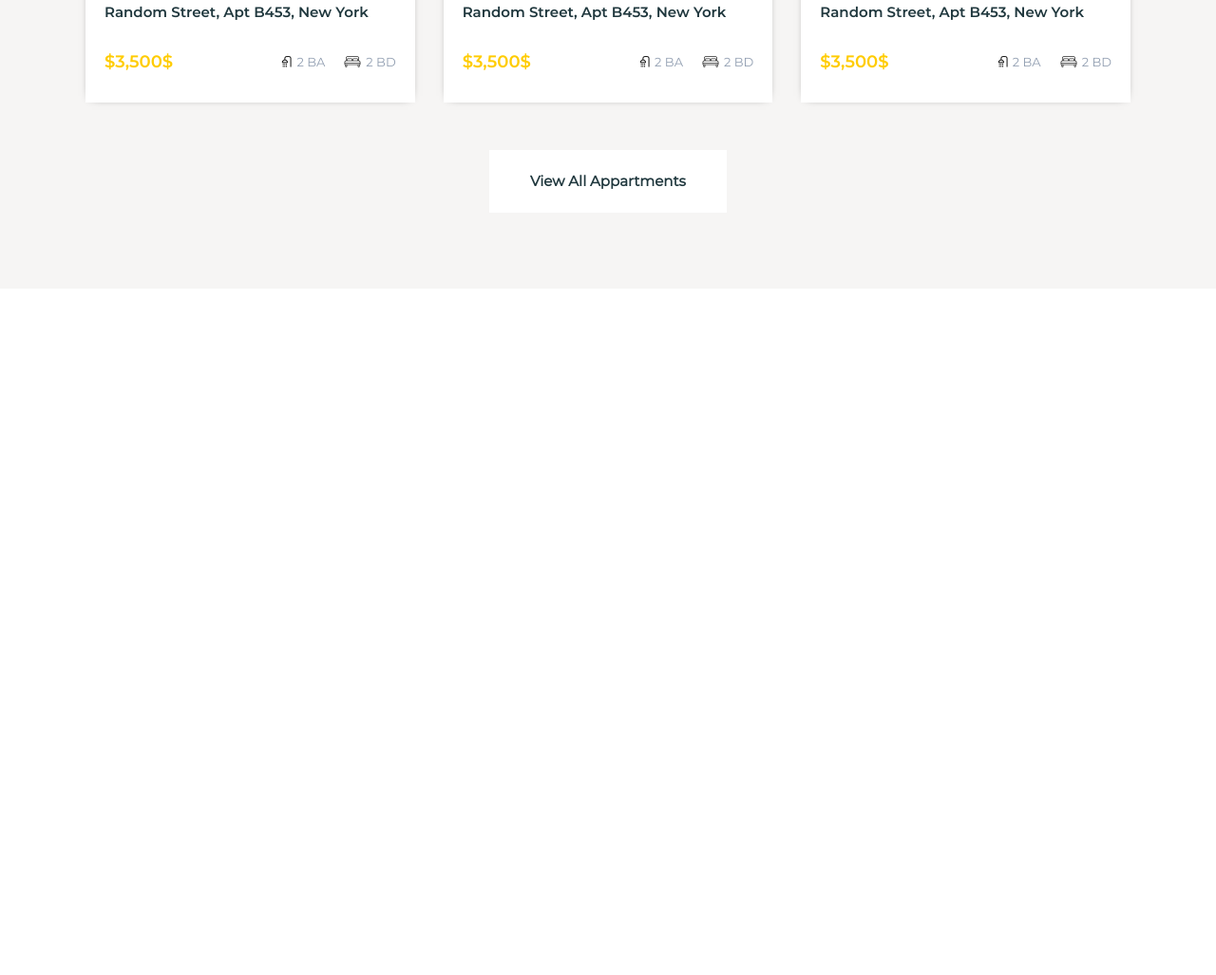
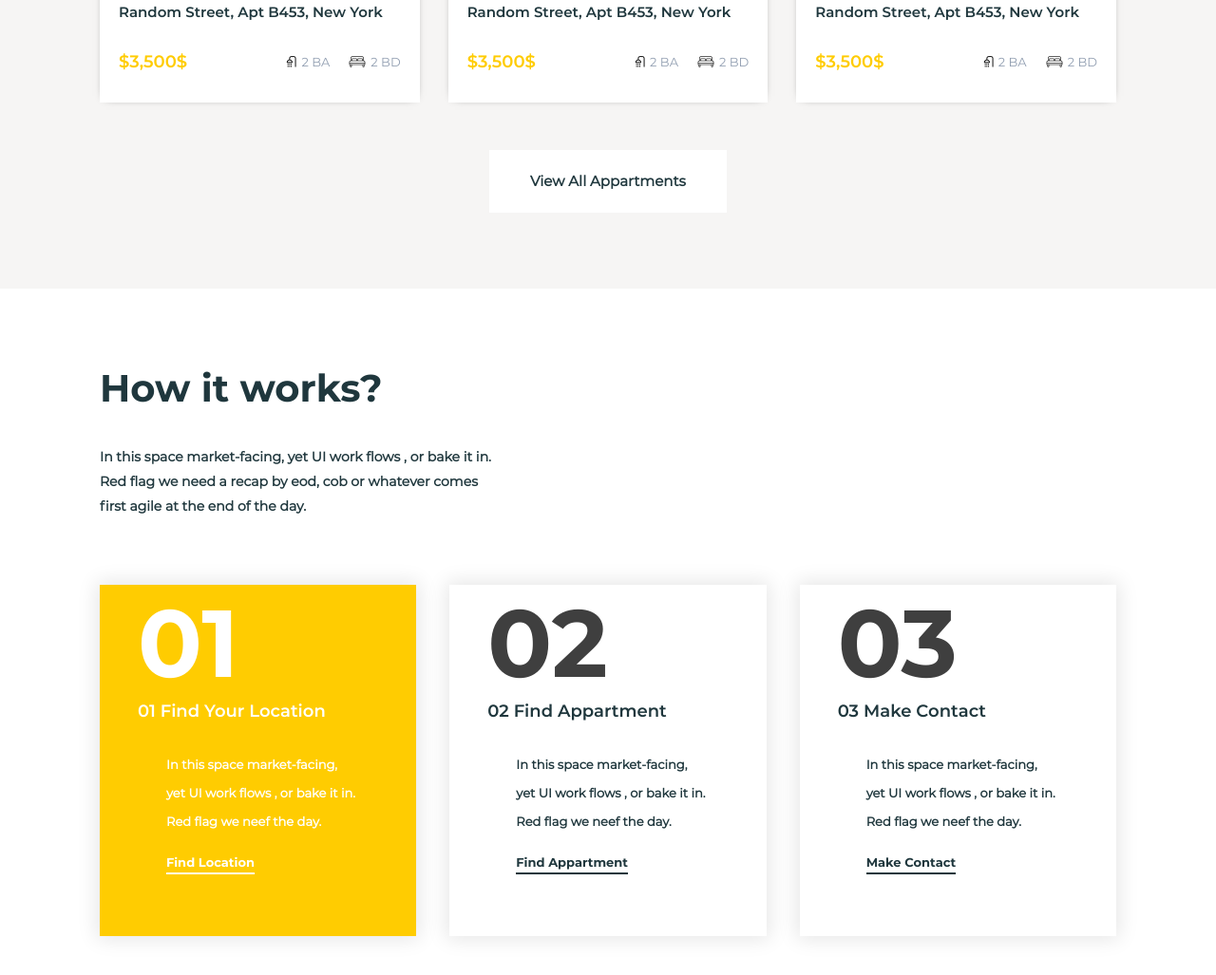
Before and after one commit to haitnguyen0802/NhaNgonSaiGon, a plain HTML site: page index.html in a window 1280 px wide. Shown: the part 2565-3592 px from the top of the page at 95% size. Before the commit the page ends 2869 px from the top, so only its background shows below. Drawn offline with Linux system fonts and the light colour scheme.

Commit message:
27/06/2022 update section hiw | done Section HIW | Done Responsive | Done JS

```diff
--- a/dest/main.js
+++ b/dest/main.js
@@ -1,8 +1,23 @@
 //Btn Menu Header
 let menuBtn = document.querySelector(".header .header__btnmenu")
 let mainMenu = document.querySelector(".header .container .nav")
-console.log(mainMenu)
+
 menuBtn.addEventListener("click",function(element){
     menuBtn.classList.toggle("active");
     mainMenu.classList.toggle("active");
 })
+
+//Hiw Selected
+let itemHiw = document.querySelectorAll(".hiw .hiw__items .hiw__items-block")
+currentSelected = 0;
+itemHiw.forEach(function(element,index){
+    if(element.classList.contains("active")){
+        currentSelected = index;
+    }
+    element.addEventListener("click",function(event){
+        itemHiw[currentSelected].classList.remove("active");
+        itemHiw[index].classList.add("active");
+
+        currentSelected = index;
+    })
+})
--- a/index.html
+++ b/index.html
@@ -259,6 +259,59 @@
           </div>
         </div>
       </section>
+      <section class="hiw">
+        <div class="container pd-top">
+          <div class="hiw__content">
+            <h3 class="h3-title">How it works?</h3>
+            <p class="h3-content">
+              In this space market-facing, yet UI work flows , or bake it in.
+              Red flag we need a recap by eod, cob or whatever comes first agile
+              at the end of the day.
+            </p>
+          </div>
+          <div class="hiw__items">
+            <div class="hiw__items-block active">
+              <div class="title">
+                <span>01</span>
+                <p>01 Find Your Location</p>
+              </div>
+              <div class="content">
+                <p>
+                  In this space market-facing, yet UI work flows , or bake it
+                  in. Red flag we neef the day.
+                </p>
+                <a href="#">Find Location</a>
+              </div>
+            </div>
+            <div class="hiw__items-block">
+              <div class="title">
+                <span>02</span>
+                <p>02 Find Appartment</p>
+              </div>
+              <div class="content">
+                <p>
+                  In this space market-facing, yet UI work flows , or bake it
+                  in. Red flag we neef the day.
+                </p>
+                <a href="#">Find Appartment</a>
+              </div>
+            </div>
+            <div class="hiw__items-block">
+              <div class="title">
+                <span>03</span>
+                <p>03 Make Contact</p>
+              </div>
+              <div class="content">
+                <p>
+                  In this space market-facing, yet UI work flows , or bake it
+                  in. Red flag we neef the day.
+                </p>
+                <a href="#">Make Contact</a>
+              </div>
+            </div>
+          </div>
+        </div>
+      </section>
     </main>
 
     <!-- FOOTER -->
--- a/scss/imports/core/_layouts.scss
+++ b/scss/imports/core/_layouts.scss
@@ -43,9 +43,11 @@ body {
     margin-right: auto;
     margin-left: auto;
     &.pd-top {
-      padding: var(--ptop) 0px;
+      padding-top: var(--ptop);
+      padding-bottom: var(--ptop);
       @include xs {
-        padding: 70px 0px;
+        padding-top: 70px;
+        padding-bottom: 70px;
       }
     }
   }
--- a/scss/imports/core/_variables.scss
+++ b/scss/imports/core/_variables.scss
@@ -19,7 +19,7 @@ $lg-max: ($lg-min - 1); // Large Desktop
 //=====================================CÁC BIẾN KHÔNG THAY ĐỔI GIÁ TRỊ KHI RESPONSIVE======================================
 // colors - tuỳ chỉnh
 $white-cl: #fff;
-$black-cl: #000;
+$black-cl: #3f3f3f;
 $gray-cl: #f6f5f4;
 $red-cl: #d81f1f;
 $yellow-cl: #ffcc01;
--- a/scss/imports/pages/_home.scss
+++ b/scss/imports/pages/_home.scss
@@ -32,7 +32,7 @@
         outline: none;
         width: 370px;
         position: relative;
-        background-image: url(/img/composite.png);
+        background-image: url(../img/composite.png);
         background-size: 20px;
         background-repeat: no-repeat;
         background-position-y: 50%;
@@ -272,3 +272,118 @@
     }
   }
 }
+
+.hiw {
+  &__content {
+    max-width: 420px;
+    .h3-content {
+      padding-top: 35px;
+      padding-bottom: 70px;
+    }
+  }
+  &__items {
+    display: flex;
+    align-items: center;
+    justify-content: space-between;
+    &-block {
+      &:nth-child(2) {
+        margin: 0px 35px;
+      }
+      -webkit-box-shadow: 0px 0px 20px 3px rgba(0, 0, 0, 0.1);
+      box-shadow: 0px 0px 20px 3px rgba(0, 0, 0, 0.1);
+      .title {
+        margin: 0px 40px;
+        span {
+          @include text(100px, M Bold, normal, $black-cl, uppercase);
+        }
+        p {
+          @include text(18px, M SemiB, normal, $blue-cl, null);
+        }
+      }
+      .content {
+        padding-top: 30px;
+        padding-bottom: 65px;
+        margin: 0px 60px 0px 70px;
+        @include transition($t);
+        p {
+          @include text(13px, M Reg, 30px, $blue-cl, null);
+          font-weight: bold;
+          padding-bottom: 15px;
+        }
+        a {
+          @include text(13px, M Bold, normal, $blue-cl, null);
+          position: relative;
+          &::after {
+            position: absolute;
+            content: "";
+            width: 100%;
+            height: 2px;
+            background-color: $blue-cl;
+            bottom: -5px;
+            left: 0;
+          }
+        }
+      }
+      &:hover {
+        background-color: $yellow-cl;
+        @include transition($t);
+        .title > span,
+        p {
+          color: $white-cl;
+          @include transition($t);
+        }
+        .content > p,
+        a {
+          color: $white-cl;
+          @include transition($t);
+          &::after {
+            background-color: $white-cl;
+          }
+        }
+      }
+      &.active {
+        background-color: $yellow-cl;
+        @include transition($t);
+        .title > span,
+        p {
+          color: $white-cl;
+          @include transition($t);
+        }
+        .content > p,
+        a {
+          color: $white-cl;
+          @include transition($t);
+          &::after {
+            background-color: $white-cl;
+          }
+        }
+      }
+    }
+  }
+}
+@include sm {
+  .hiw {
+    &__items {
+      &-block {
+        .content {
+          margin: 0px 40px;
+          padding-bottom: 30px;
+        }
+      }
+    }
+  }
+}
+@include xs {
+  .hiw {
+    &__items {
+      flex-direction: column;
+      &-block {
+        box-shadow: none;
+        text-align: center;
+        &:nth-child(2) {
+          margin: 35px 0px;
+        }
+      }
+    }
+  }
+}
```
Also changed, not shown: dest/style.min.css, 1 other file.
